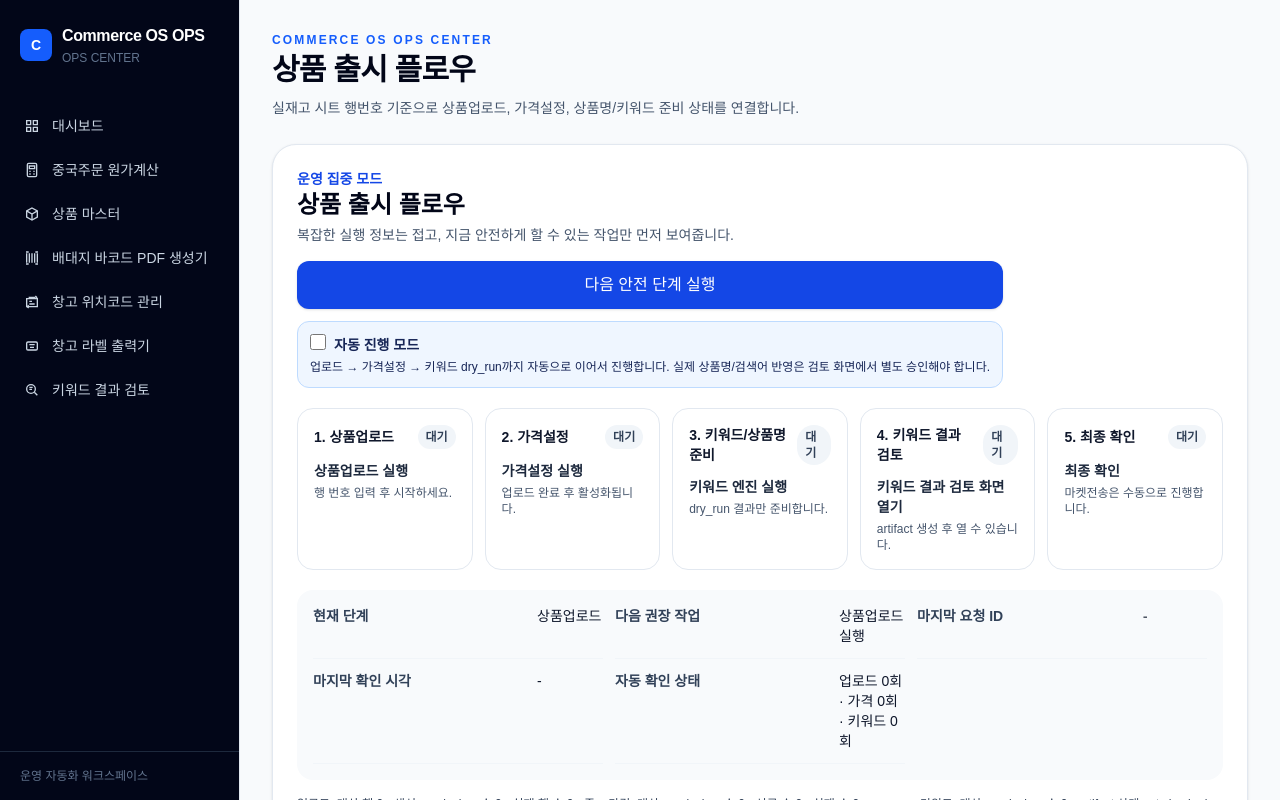
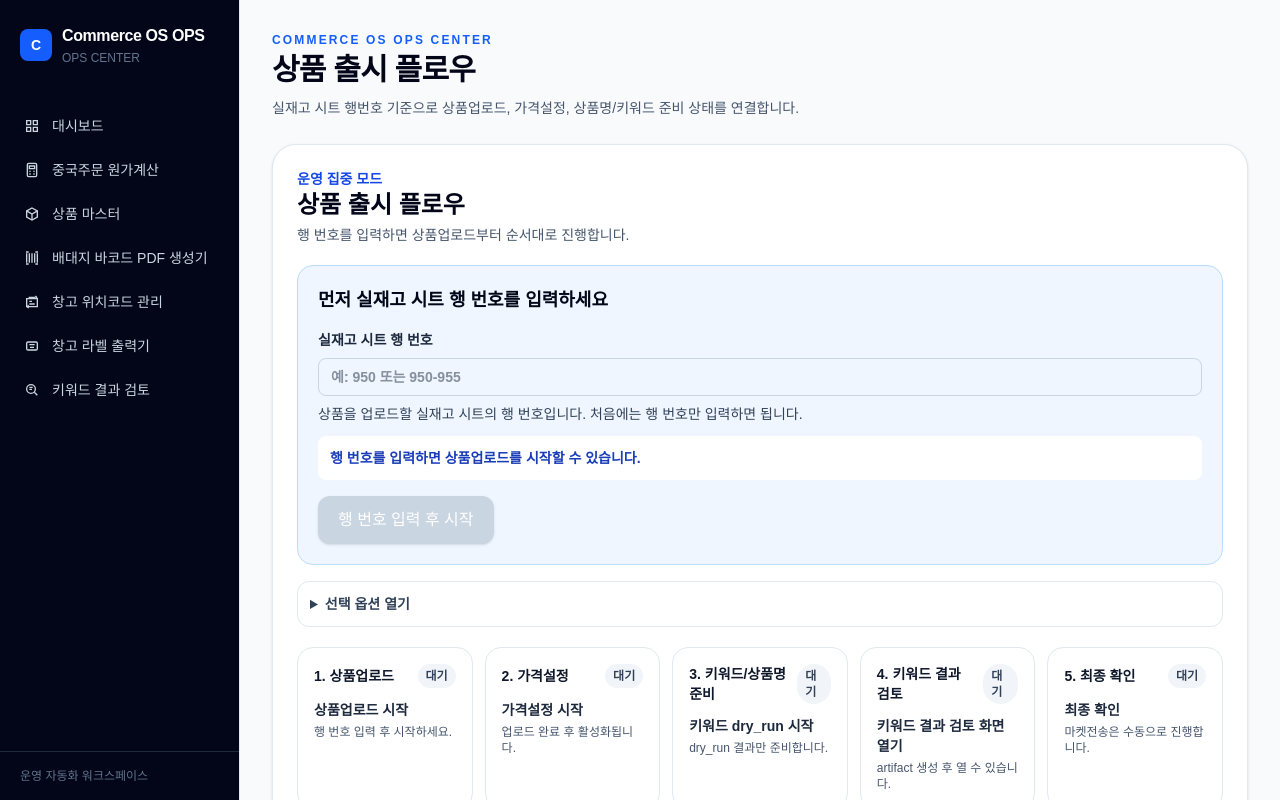
Before and after one commit to andysong111/commerce-os-ops-center, a Next.js app: page /product-launch-flow in a window 1280 px wide. Shown: the top 800 px of the page. Built offline with nearby package versions, Linux system fonts and the light colour scheme.

Commit message:
Simplify product launch first action UX (#133)

```diff
--- a/src/components/product-launch-flow/ProductLaunchFlow.tsx
+++ b/src/components/product-launch-flow/ProductLaunchFlow.tsx
@@ -34,6 +34,7 @@ type KeywordDispatchResult = { repo?: string; workflowFile?: string; actionsUrl?
 
 export function ProductLaunchFlow() {
   const [rowExpression, setRowExpression] = useState(() => getStoredValue(LAST_ROW_EXPRESSION_STORAGE_KEY));
+  const [lastStartedRowExpression, setLastStartedRowExpression] = useState(() => getStoredValue(LAST_ROW_EXPRESSION_STORAGE_KEY));
   const [uploadRequestId, setUploadRequestId] = useState(() => getStoredValue(UPLOAD_REQUEST_ID_STORAGE_KEY));
   const [priceRequestId, setPriceRequestId] = useState(() => getStoredValue(PRICE_REQUEST_ID_STORAGE_KEY));
   const [uploadRunning, setUploadRunning] = useState(false);
@@ -124,9 +125,8 @@ export function ProductLaunchFlow() {
     return () => window.clearTimeout(timer);
   }, [uploadPolling, uploadPollCount, uploadPollingFinal, uploadFetching, pollUploadResult]);
 
-  const runUpload = async (event: FormEvent<HTMLFormElement>) => {
-    event.preventDefault();
-    if (uploadRunning) return;
+  const runUploadRequest = async () => {
+    if (uploadRunning || !rowExpression.trim()) return;
     setUploadRunning(true);
     setUploadRunResult(null);
     try {
@@ -137,6 +137,7 @@ export function ProductLaunchFlow() {
       });
       const data = await response.json();
       setUploadRunResult(data);
+      setLastStartedRowExpression(rowExpression);
       persistValue(LAST_ROW_EXPRESSION_STORAGE_KEY, rowExpression);
       if (typeof data.requestId === "string" && data.requestId) {
         setUploadRequestId(data.requestId);
@@ -147,6 +148,11 @@ export function ProductLaunchFlow() {
     } finally {
       setUploadRunning(false);
     }
+  };
+
+  const runUpload = async (event: FormEvent<HTMLFormElement>) => {
+    event.preventDefault();
+    await runUploadRequest();
   };
 
   const fetchUploadResult = () => {
@@ -271,7 +277,9 @@ export function ProductLaunchFlow() {
     } finally { setKeywordBusy(""); }
   };
 
-  const uploadGithubActionsUrl = uploadActionsResult?.runUrl ?? uploadRunResult?.githubActionsUrl;
+  const rowMatchesCurrentRun = rowExpression === lastStartedRowExpression;
+  const currentUploadRequestId = rowMatchesCurrentRun ? uploadRequestId : "";
+  const uploadGithubActionsUrl = currentUploadRequestId ? uploadActionsResult?.runUrl ?? uploadRunResult?.githubActionsUrl : undefined;
   const priceGithubActionsUrl = priceRunResult?.githubActionsUrl;
   const keywordGithubActionsUrl = keywordRunsResult?.runs?.[0]?.htmlUrl ?? keywordDispatchResult?.actionsUrl ?? keywordRunsResult?.actionsUrl;
   const uploadCounts = getUploadCounts(uploadActionsResult, uploadResultRows, uploadRows);
@@ -289,10 +297,11 @@ export function ProductLaunchFlow() {
     keywordSuccess: !!keywordSummary.artifact,
     keywordFailed: hasKeywordFailure(keywordRunsResult),
   });
-  const lastRequestId = priceRequestId || uploadRequestId || keywordDispatchResult?.expectedArtifactName || "-";
+  const currentRequestId = rowMatchesCurrentRun ? priceRequestId || currentUploadRequestId || keywordDispatchResult?.expectedArtifactName || "" : "";
+  const previousRequestId = priceRequestId || uploadRequestId || keywordDispatchResult?.expectedArtifactName || "-";
   const lastCheckedAt = keywordLastCheckedAt ?? priceLastCheckedAt ?? uploadLastCheckedAt;
   const runNextSafeStep = () => {
-    if (cockpit.primaryAction === "upload") document.getElementById("product-launch-primary-upload-submit")?.click();
+    if (cockpit.primaryAction === "upload") void runUploadRequest();
     if (cockpit.primaryAction === "price") void runPriceModify();
     if (cockpit.primaryAction === "keyword") void dispatchKeywordEngine();
   };
@@ -311,12 +320,11 @@ export function ProductLaunchFlow() {
 
   return (
     <div className="space-y-6">
-      <LaunchCockpit steps={cockpit.steps} currentStage={cockpit.currentStage} nextAction={cockpit.nextAction} primaryAction={cockpit.primaryAction} onNext={runNextSafeStep} autoPilotEnabled={autopilotEnabled} onAutoPilotChange={setAutopilotEnabled} lastRequestId={lastRequestId} lastCheckedAt={lastCheckedAt} autoPollStatus={`업로드 ${uploadPollCount}회 · 가격 ${pricePollCount}회 · 키워드 ${keywordPollCount}회`} actionsUrl={keywordGithubActionsUrl ?? priceGithubActionsUrl ?? uploadGithubActionsUrl} counts={{ upload: uploadCounts, price: priceCounts, keyword: keywordSummary }} />
-      {cockpit.primaryAction === "upload" ? <form onSubmit={runUpload} className="rounded-2xl border border-blue-200 bg-blue-50 p-4 shadow-sm"><label className="block text-sm font-semibold text-slate-800">실재고 시트 행 번호<input value={rowExpression} onChange={(event) => setRowExpression(event.target.value)} placeholder="예: 950 또는 950-952" required className="mt-2 mr-3 rounded-lg border border-slate-300 px-3 py-2 text-sm" /></label><button id="product-launch-primary-upload-submit" type="submit" disabled={uploadRunning || uploadFetching || uploadPolling} className="rounded-lg bg-blue-700 px-4 py-2 text-sm font-semibold text-white disabled:bg-slate-400">상품업로드 실행</button></form> : null}
+      <LaunchCockpit steps={cockpit.steps} currentStage={cockpit.currentStage} nextAction={cockpit.nextAction} primaryAction={cockpit.primaryAction} onNext={runNextSafeStep} rowExpression={rowExpression} onRowExpressionChange={setRowExpression} uploadBusy={uploadRunning || uploadFetching || uploadPolling} autoPilotEnabled={autopilotEnabled} onAutoPilotChange={setAutopilotEnabled} currentRequestId={currentRequestId} previousRequestId={previousRequestId} lastCheckedAt={lastCheckedAt} autoPollStatus={`업로드 ${uploadPollCount}회 · 가격 ${pricePollCount}회 · 키워드 ${keywordPollCount}회`} actionsUrl={keywordGithubActionsUrl ?? priceGithubActionsUrl ?? uploadGithubActionsUrl} counts={{ upload: uploadCounts, price: priceCounts, keyword: keywordSummary }} />
       {cockpit.primaryAction === "price" ? <PrimaryButton onClick={runPriceModify} disabled={priceRunning || priceFetching || pricePolling || goodsKeys.length === 0}>가격설정 실행</PrimaryButton> : null}
       {cockpit.primaryAction === "keyword" ? <PrimaryButton onClick={dispatchKeywordEngine} disabled={!!keywordBusy || keywordPolling}>키워드 엔진 실행</PrimaryButton> : null}
       {cockpit.primaryAction === "review" ? <Link href="/keyword-review-queue?from=product-launch-flow" className="inline-flex rounded-lg bg-emerald-700 px-4 py-2 text-sm font-semibold text-white">키워드 결과 검토 화면 열기</Link> : null}
-      {cockpit.primaryAction === "failed" ? <ErrorDrawer title="실패 원인" uploadResult={uploadActionsResult} priceResult={priceActionsResult} keywordResult={keywordRunsResult} requestId={lastRequestId} actionsUrl={keywordGithubActionsUrl ?? priceGithubActionsUrl ?? uploadGithubActionsUrl} /> : null}
+      {cockpit.primaryAction === "failed" ? <ErrorDrawer title="실패 원인" uploadResult={uploadActionsResult} priceResult={priceActionsResult} keywordResult={keywordRunsResult} requestId={previousRequestId} actionsUrl={keywordGithubActionsUrl ?? priceGithubActionsUrl ?? uploadGithubActionsUrl} /> : null}
 
       <details className="rounded-2xl border border-slate-200 bg-white p-6 shadow-sm">
         <summary className="cursor-pointer text-lg font-bold text-slate-950">고급 옵션 열기</summary>
@@ -329,7 +337,7 @@ export function ProductLaunchFlow() {
         <div className="mt-1 space-y-1 text-xs text-slate-600"><p>체크하면 이미 업로드된 상품은 건너뜁니다.</p><p>체크 해제는 기존 상품 수정이 아니라 새 상품 등록을 다시 시도합니다. 같은 자사상품코드가 이미 있으면 중복 오류가 발생할 수 있습니다.</p></div>
         {!skipIfGoodsKey ? <p className="mt-3 rounded-lg border border-amber-200 bg-amber-50 p-3 text-sm font-semibold text-amber-900">주의: 체크 해제 상태에서는 같은 행을 다시 업로드할 때 자사상품코드 중복으로 실패할 수 있습니다. 기존 상품 수정이 목적이라면 업로드가 아니라 수정/가격/상품명 반영 플로우를 사용하세요.</p> : null}
         <p className="mt-3 text-sm text-slate-600">채널 선택 없이 도매1~도매4, 소매1~소매2 전체 6채널로 실행합니다.</p>
-        <button type="submit" disabled={uploadRunning} className="mt-5 rounded-lg bg-blue-600 px-4 py-2 text-sm font-semibold text-white disabled:bg-slate-400">{uploadRunning ? "실행 요청 중..." : "상품업로드 실행"}</button>
+        <button type="submit" disabled={uploadRunning || !rowExpression.trim()} className="mt-5 rounded-lg border border-blue-300 px-4 py-2 text-sm font-semibold text-blue-800 disabled:bg-slate-100">{uploadRunning ? "실행 요청 중..." : "고급 옵션으로 상품업로드 시작"}</button>
         <button type="button" onClick={fetchUploadResult} disabled={uploadFetching || uploadPolling} className="ml-3 mt-5 rounded-lg bg-slate-900 px-4 py-2 text-sm font-semibold text-white disabled:bg-slate-400">{uploadFetching || uploadPolling ? "확인 중..." : "상품업로드 결과 가져오기"}</button>
         <GithubActionsShortcutButton href={uploadGithubActionsUrl} className="ml-3 mt-5" />
         <StatusBlock result={uploadRunResult} requestId={uploadRequestId} />
@@ -356,13 +364,29 @@ export function ProductLaunchFlow() {
 type StepState = "waiting" | "running" | "checking" | "success" | "failed" | "action";
 type CockpitStep = { name: string; state: StepState; action: string; message: string; count?: string };
 
-function LaunchCockpit({ steps, currentStage, nextAction, primaryAction, onNext, autoPilotEnabled, onAutoPilotChange, lastRequestId, lastCheckedAt, autoPollStatus, actionsUrl, counts }: { steps: CockpitStep[]; currentStage: string; nextAction: string; primaryAction: string; onNext: () => void; autoPilotEnabled: boolean; onAutoPilotChange: (value: boolean) => void; lastRequestId: string; lastCheckedAt: Date | null; autoPollStatus: string; actionsUrl?: string; counts: { upload: Record<string, number>; price: Record<string, number>; keyword: { targetCount: number; artifactState: string; reviewPendingCount: number; failureReason: string; artifact?: KeywordArtifact } } }) {
+function LaunchCockpit({ steps, currentStage, nextAction, primaryAction, onNext, rowExpression, onRowExpressionChange, uploadBusy, autoPilotEnabled, onAutoPilotChange, currentRequestId, previousRequestId, lastCheckedAt, autoPollStatus, actionsUrl, counts }: { steps: CockpitStep[]; currentStage: string; nextAction: string; primaryAction: string; onNext: () => void; rowExpression: string; onRowExpressionChange: (value: string) => void; uploadBusy: boolean; autoPilotEnabled: boolean; onAutoPilotChange: (value: boolean) => void; currentRequestId: string; previousRequestId: string; lastCheckedAt: Date | null; autoPollStatus: string; actionsUrl?: string; counts: { upload: Record<string, number>; price: Record<string, number>; keyword: { targetCount: number; artifactState: string; reviewPendingCount: number; failureReason: string; artifact?: KeywordArtifact } } }) {
+  const rowIsValid = rowExpression.trim().length > 0;
+  const primaryLabel = getPrimaryActionLabel(primaryAction, uploadBusy, currentStage);
+  const disabled = primaryAction === "upload" ? !rowIsValid || uploadBusy : primaryAction === "wait" || primaryAction === "review" || primaryAction === "failed";
   return <section className="rounded-3xl border border-slate-200 bg-white p-6 shadow-sm">
-    <div className="flex flex-wrap items-start justify-between gap-4"><div><p className="text-sm font-semibold text-blue-700">운영 집중 모드</p><h1 className="text-2xl font-black text-slate-950">상품 출시 플로우</h1><p className="mt-1 text-sm text-slate-600">복잡한 실행 정보는 접고, 지금 안전하게 할 수 있는 작업만 먼저 보여줍니다.</p></div><div className="flex flex-col gap-3"><button type="button" onClick={onNext} disabled={primaryAction === "wait" || primaryAction === "review" || primaryAction === "failed"} className="rounded-xl bg-blue-700 px-5 py-3 text-sm font-black text-white shadow-sm disabled:bg-slate-300">{primaryAction === "wait" ? nextAction : primaryAction === "review" ? "키워드 결과 검토 화면 열기" : primaryAction === "failed" ? "실패 원인 보기" : "다음 안전 단계 실행"}</button><label className="rounded-xl border border-blue-200 bg-blue-50 p-3 text-sm font-semibold text-blue-950"><input type="checkbox" checked={autoPilotEnabled} onChange={(event) => onAutoPilotChange(event.target.checked)} className="mr-2 size-4" />자동 진행 모드<p className="mt-1 text-xs font-medium">업로드 → 가격설정 → 키워드 dry_run까지 자동으로 이어서 진행합니다. 실제 상품명/검색어 반영은 검토 화면에서 별도 승인해야 합니다.</p></label><GithubActionsShortcutButton href={actionsUrl} /></div></div>
+    <div className="flex flex-wrap items-start justify-between gap-4"><div><p className="text-sm font-semibold text-blue-700">운영 집중 모드</p><h1 className="text-2xl font-black text-slate-950">상품 출시 플로우</h1><p className="mt-1 text-sm text-slate-600">행 번호를 입력하면 상품업로드부터 순서대로 진행합니다.</p></div></div>
+    {primaryAction === "upload" ? <div className="mt-5 rounded-2xl border border-blue-200 bg-blue-50 p-5"><h2 className="text-lg font-black text-slate-950">먼저 실재고 시트 행 번호를 입력하세요</h2><label className="mt-4 block text-sm font-semibold text-slate-800">실재고 시트 행 번호<input value={rowExpression} onChange={(event) => onRowExpressionChange(event.target.value)} placeholder="예: 950 또는 950-955" className="mt-2 w-full rounded-lg border border-slate-300 px-3 py-2 text-sm" /></label><p className="mt-2 text-sm text-slate-700">상품을 업로드할 실재고 시트의 행 번호입니다. 처음에는 행 번호만 입력하면 됩니다.</p>{!rowIsValid ? <p className="mt-3 rounded-lg bg-white p-3 text-sm font-semibold text-blue-800">행 번호를 입력하면 상품업로드를 시작할 수 있습니다.</p> : null}<button type="button" onClick={onNext} disabled={disabled} className="mt-4 rounded-xl bg-blue-700 px-5 py-3 text-sm font-black text-white shadow-sm disabled:bg-slate-300">{rowIsValid ? primaryLabel : "행 번호 입력 후 시작"}</button></div> : <div className="mt-5"><button type="button" onClick={onNext} disabled={disabled} className="rounded-xl bg-blue-700 px-5 py-3 text-sm font-black text-white shadow-sm disabled:bg-slate-300">{primaryLabel}</button></div>}
+    <details className="mt-4 rounded-xl border border-slate-200 p-3"><summary className="cursor-pointer text-sm font-bold text-slate-700">선택 옵션 열기</summary><label className="mt-3 flex items-start gap-2 text-sm font-semibold text-slate-800"><input type="checkbox" checked={autoPilotEnabled} onChange={(event) => onAutoPilotChange(event.target.checked)} className="mt-1 size-4" />자동 진행 모드</label><p className="mt-2 text-xs text-slate-600">켜면 상품업로드 성공 후 가격설정과 키워드 dry_run까지 자동으로 이어서 진행합니다.</p><p className="mt-1 text-xs text-slate-600">실제 상품명/검색어 반영은 검토 화면에서 별도 승인해야 합니다.</p>{!currentRequestId && actionsUrl ? <div className="mt-3"><GithubActionsShortcutButton href={actionsUrl} /></div> : null}</details>
     <div className="mt-5 grid gap-3 lg:grid-cols-5">{steps.map((step, index) => <article key={step.name} className="rounded-2xl border border-slate-200 p-4"><div className="flex items-center justify-between gap-2"><h3 className="text-sm font-bold text-slate-900">{index + 1}. {step.name}</h3><StateBadge state={step.state} /></div><p className="mt-3 text-sm font-semibold text-slate-800">{step.action}</p><p className="mt-1 text-xs text-slate-600">{step.message}</p>{step.count ? <p className="mt-3 rounded-lg bg-slate-50 p-2 text-xs font-semibold text-slate-700">{step.count}</p> : null}</article>)}</div>
-    <div className="mt-5 grid gap-3 rounded-2xl bg-slate-50 p-4 text-sm md:grid-cols-2 lg:grid-cols-3"><ResultRow label="현재 단계" value={currentStage} /><ResultRow label="다음 권장 작업" value={nextAction} /><ResultRow label="마지막 요청 ID" value={lastRequestId} mono /><ResultRow label="마지막 확인 시각" value={lastCheckedAt ? lastCheckedAt.toLocaleTimeString("ko-KR") : "-"} /><ResultRow label="자동 확인 상태" value={autoPollStatus} /><div><GithubActionsShortcutButton href={actionsUrl} /></div></div>
+    <div className="mt-5 grid gap-3 rounded-2xl bg-slate-50 p-4 text-sm md:grid-cols-2 lg:grid-cols-3"><ResultRow label="현재 단계" value={currentStage} /><ResultRow label="지금 할 일" value={nextAction} /><ResultRow label="현재 입력 행" value={rowExpression || "아직 없음"} /><ResultRow label="현재 요청 ID" value={currentRequestId || "아직 없음"} mono /><ResultRow label="마지막 확인 시각" value={lastCheckedAt ? lastCheckedAt.toLocaleTimeString("ko-KR") : "-"} /><ResultRow label="자동 확인" value={autoPollStatus} />{currentRequestId && actionsUrl ? <div><GithubActionsShortcutButton href={actionsUrl} /></div> : null}</div>
+    <details className="mt-4 rounded-xl border border-slate-200 p-3"><summary className="cursor-pointer text-sm font-bold text-slate-700">이전 실행 기록 보기</summary><ResultRow label="이전 요청 ID" value={previousRequestId} mono /></details>
     <div className="mt-4 grid gap-2 text-xs text-slate-700 md:grid-cols-3"><p>업로드: 대상 행 {counts.upload.targetRows} · 생성 goods_key 수 {counts.upload.goodsKeyCount} · 실패 행 수 {counts.upload.failedRows} · 중복 자사상품코드 수 {counts.upload.duplicateRows}</p><p>가격: 대상 goods_key 수 {counts.price.targetGoodsKeys} · 성공 수 {counts.price.okCount} · 실패 수 {counts.price.failCount}</p><p>키워드: 대상 goods_key 수 {counts.keyword.targetCount} · artifact 상태 {counts.keyword.artifactState} · 검토 대기 수 {counts.keyword.reviewPendingCount} · 실패 원인 {counts.keyword.failureReason}</p></div>
   </section>;
+}
+function getPrimaryActionLabel(primaryAction: string, uploadBusy: boolean, currentStage: string) {
+  if (primaryAction === "upload") return uploadBusy ? "상품업로드 결과 확인 중..." : "상품업로드 시작";
+  if (primaryAction === "price") return "가격설정 시작";
+  if (primaryAction === "keyword") return "키워드 dry_run 시작";
+  if (primaryAction === "review") return "키워드 결과 검토 화면 열기";
+  if (primaryAction === "failed") return "실패 원인 보기";
+  if (currentStage === "가격설정") return "가격설정 결과 확인 중...";
+  if (currentStage === "키워드/상품명 준비") return "키워드 결과 확인 중...";
+  return "상품업로드 결과 확인 중...";
 }
 function StateBadge({ state }: { state: StepState }) { const map = { waiting: ["대기", "bg-slate-100 text-slate-700"], running: ["실행 중", "bg-blue-100 text-blue-800"], checking: ["결과 확인 중", "bg-blue-100 text-blue-800"], success: ["성공", "bg-emerald-100 text-emerald-800"], failed: ["실패", "bg-red-100 text-red-800"], action: ["확인 필요", "bg-amber-100 text-amber-900"] } as const; const [label, cls] = map[state]; return <span className={`inline-flex items-center gap-1 rounded-full px-2 py-1 text-xs font-bold ${cls}`}>{state === "running" || state === "checking" ? <span className="size-3 animate-spin rounded-full border-2 border-blue-200 border-t-blue-700" /> : null}{label}</span>; }
 function PrimaryButton({ children, onClick, disabled }: { children: string; onClick: () => void; disabled?: boolean }) { return <button type="button" onClick={onClick} disabled={disabled} className="rounded-lg bg-blue-700 px-4 py-2 text-sm font-semibold text-white shadow-sm disabled:bg-slate-400">{children}</button>; }
@@ -512,9 +536,9 @@ function hasKeywordFailure(result: KeywordRunsResult | null) { const run = resul
 function isFinalKeywordRuns(result: KeywordRunsResult | null) { const run = result?.runs?.[0]; return !!run && (hasKeywordFailure(result) || !!run.artifacts?.some((artifact) => artifact.expected && !artifact.expired)); }
 function buildCockpit(state: { hasUploadRequest: boolean; uploadActive: boolean; uploadSuccess: boolean; uploadFailed: boolean; priceActive: boolean; priceSuccess: boolean; priceFailed: boolean; keywordActive: boolean; keywordSuccess: boolean; keywordFailed: boolean }) {
   const steps: CockpitStep[] = [
-    { name: "상품업로드", state: state.uploadFailed ? "failed" : state.uploadActive ? "checking" : state.uploadSuccess ? "success" : "waiting", action: state.uploadSuccess ? "가격설정으로 이동" : state.uploadActive ? "확인 중, 잠시 기다리세요" : "상품업로드 실행", message: state.uploadSuccess ? "goods_key가 준비되었습니다." : state.uploadActive ? "중복 클릭 없이 자동 확인합니다." : "행 번호 입력 후 시작하세요." },
-    { name: "가격설정", state: state.priceFailed ? "failed" : state.priceActive ? "checking" : state.priceSuccess ? "success" : state.uploadSuccess ? "action" : "waiting", action: state.priceSuccess ? "키워드 엔진 실행" : "가격설정 실행", message: state.uploadSuccess ? "업로드 성공 후 실행할 수 있습니다." : "업로드 완료 후 활성화됩니다." },
-    { name: "키워드/상품명 준비", state: state.keywordFailed ? "failed" : state.keywordActive ? "running" : state.keywordSuccess ? "success" : state.priceSuccess ? "action" : "waiting", action: state.keywordSuccess ? "검토 화면 열기" : "키워드 엔진 실행", message: state.keywordActive ? "키워드 엔진이 실행 중입니다. 결과 파일이 생성되면 자동으로 표시됩니다." : state.keywordFailed ? "키워드 엔진 실행이 실패했습니다." : "dry_run 결과만 준비합니다." },
+    { name: "상품업로드", state: state.uploadFailed ? "failed" : state.uploadActive ? "checking" : state.uploadSuccess ? "success" : "waiting", action: state.uploadSuccess ? "가격설정 시작" : state.uploadActive ? "상품업로드 결과 확인 중..." : "상품업로드 시작", message: state.uploadSuccess ? "goods_key가 준비되었습니다." : state.uploadActive ? "중복 클릭 없이 자동 확인합니다." : "행 번호 입력 후 시작하세요." },
+    { name: "가격설정", state: state.priceFailed ? "failed" : state.priceActive ? "checking" : state.priceSuccess ? "success" : state.uploadSuccess ? "action" : "waiting", action: state.priceSuccess ? "키워드 dry_run 시작" : state.priceActive ? "가격설정 결과 확인 중..." : "가격설정 시작", message: state.uploadSuccess ? "업로드 성공 후 실행할 수 있습니다." : "업로드 완료 후 활성화됩니다." },
+    { name: "키워드/상품명 준비", state: state.keywordFailed ? "failed" : state.keywordActive ? "running" : state.keywordSuccess ? "success" : state.priceSuccess ? "action" : "waiting", action: state.keywordSuccess ? "키워드 결과 검토 화면 열기" : state.keywordActive ? "키워드 결과 확인 중..." : "키워드 dry_run 시작", message: state.keywordActive ? "키워드 엔진이 실행 중입니다. 결과 파일이 생성되면 자동으로 표시됩니다." : state.keywordFailed ? "키워드 엔진 실행이 실패했습니다." : "dry_run 결과만 준비합니다." },
     { name: "키워드 결과 검토", state: state.keywordSuccess ? "action" : "waiting", action: "키워드 결과 검토 화면 열기", message: state.keywordSuccess ? "결과 파일이 준비되었습니다. 검토 화면에서 확인하세요." : "artifact 생성 후 열 수 있습니다." },
     { name: "최종 확인", state: state.keywordSuccess ? "action" : "waiting", action: "최종 확인", message: "마켓전송은 수동으로 진행합니다." },
   ];
@@ -526,6 +550,6 @@ function buildCockpit(state: { hasUploadRequest: boolean; uploadActive: boolean;
   else if (!state.keywordSuccess) primaryAction = "keyword";
   else primaryAction = "review";
   const currentStage = steps.find((step) => step.state === "failed" || step.state === "running" || step.state === "checking" || step.state === "action")?.name ?? "상품업로드";
-  const nextAction = primaryAction === "failed" ? "키워드 엔진 결과를 기다리거나 실패 원인을 확인하세요." : primaryAction === "wait" ? "자동 확인 중입니다. 중복 클릭하지 말고 기다리세요." : steps.find((step) => step.name === currentStage)?.action ?? "상품업로드 실행";
+  const nextAction = primaryAction === "failed" ? "문제가 발생했습니다. 실패 원인을 확인하세요." : state.uploadActive ? "상품업로드 결과를 확인하는 중입니다. 잠시만 기다려주세요." : state.priceActive ? "가격설정 결과를 확인하는 중입니다. 잠시만 기다려주세요." : state.keywordActive ? "키워드 결과를 확인하는 중입니다. 잠시만 기다려주세요." : primaryAction === "upload" ? "행 번호를 입력하고 상품업로드를 시작하세요." : primaryAction === "price" ? "상품업로드가 완료되었습니다. 이제 가격설정을 시작하세요." : primaryAction === "keyword" ? "가격설정이 완료되었습니다. 이제 키워드 dry_run을 시작하세요." : primaryAction === "review" ? "키워드 결과가 준비되었습니다. 검토 화면에서 확인하세요." : steps.find((step) => step.name === currentStage)?.action ?? "상품업로드 시작";
   return { steps, primaryAction, currentStage, nextAction };
 }
```
Also changed, not shown: 1 other file (tests, documents, lock files or other folders).
